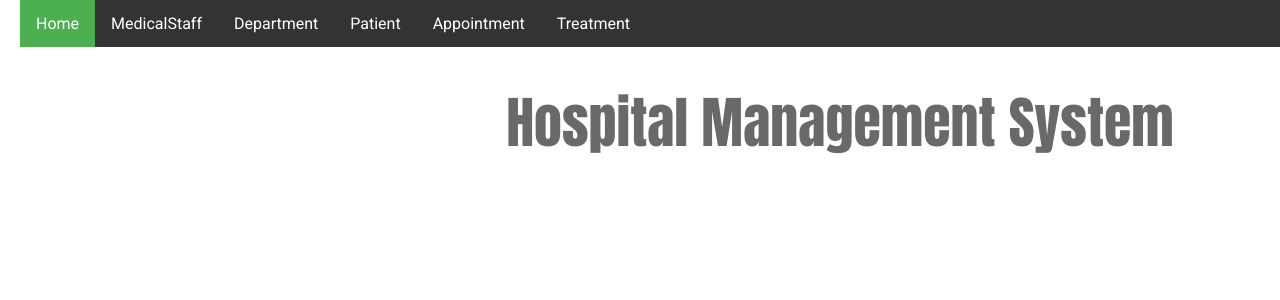
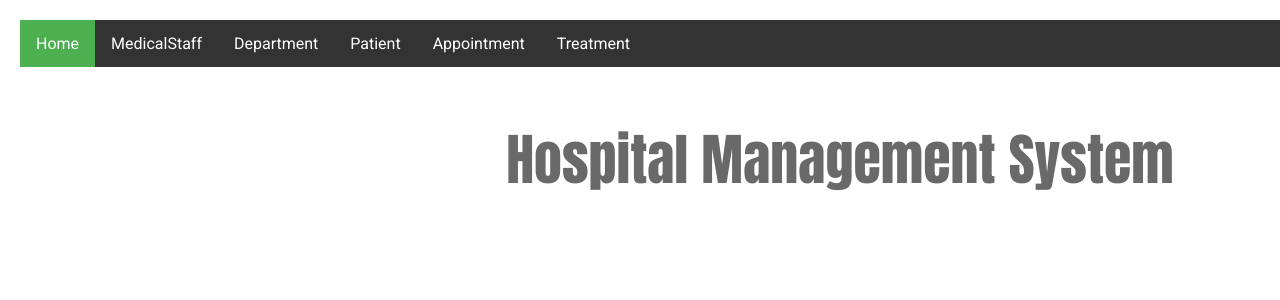
Before and after one commit to Alxegore/DataacidFrontEnd, a React (Create React App) app: page / in a window 1280 px wide. Shown: the top 300 px of the page. Built offline with nearby package versions, Linux system fonts and the light colour scheme.

Commit message:
navbar to menu bar

```diff
--- a/src/App.js
+++ b/src/App.js
@@ -32,18 +32,18 @@ const Image2 = styled.img`
 `;
 
 const Header = styled.div`
-  margin-top: 60px;
+  margin-top: 30px;
   margin-bottom: 10px;
   font-size: 56px;
   grid-column: 1 / span2;
-  grid-row: 1;
+  grid-row: 2;
   text-align: center;
   font-family: Impact, Charcoal, sans-serif;
 `;
 
 const NavBar = styled.div`
   grid-column: 1 / span 2;
-  grid-row: 2;
+  grid-row: 1;
   overflow: hidden;
   img {
     display: inline-block;
--- a/src/index.css
+++ b/src/index.css
@@ -44,7 +44,7 @@ ul {
   padding: 0;
   overflow: hidden;
   background-color: #333;
-  position: fixed;
+  /* position: fixed; */
   top: 0;
   width: 100%;
 }
```
